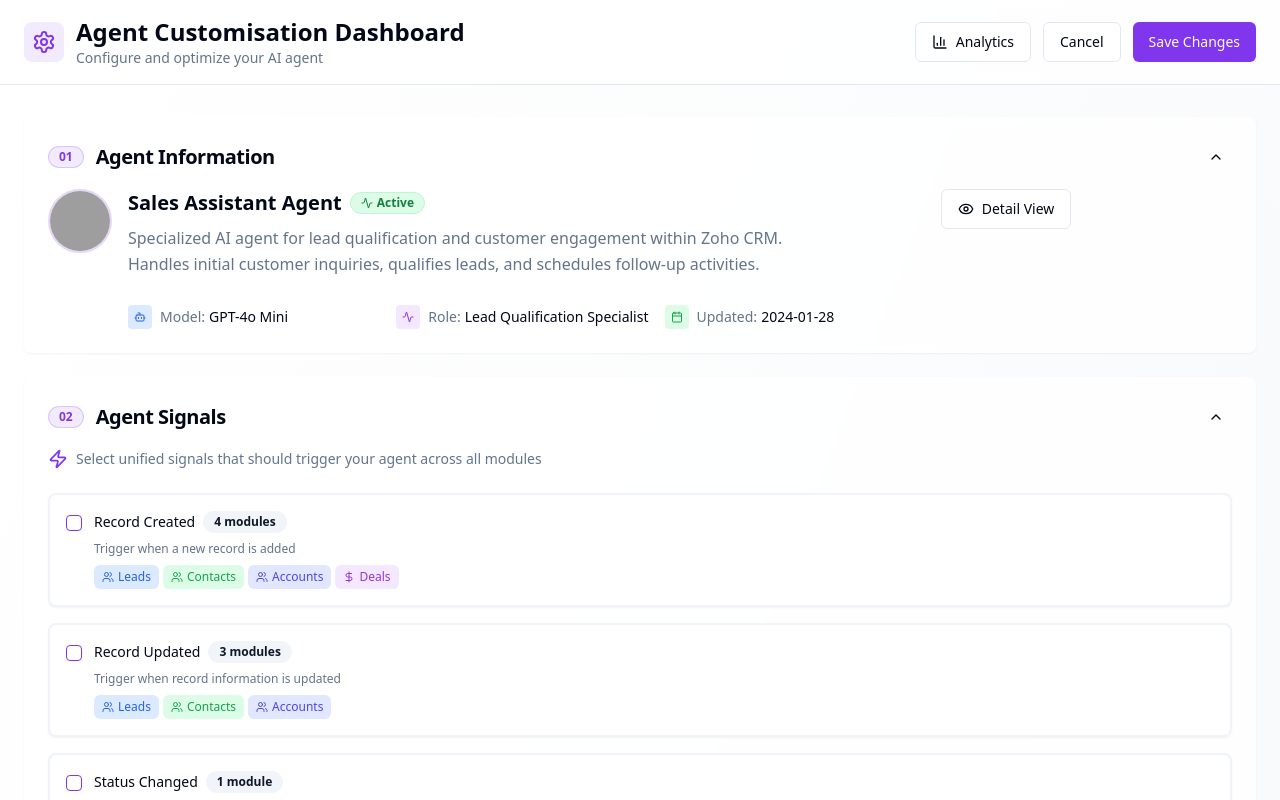
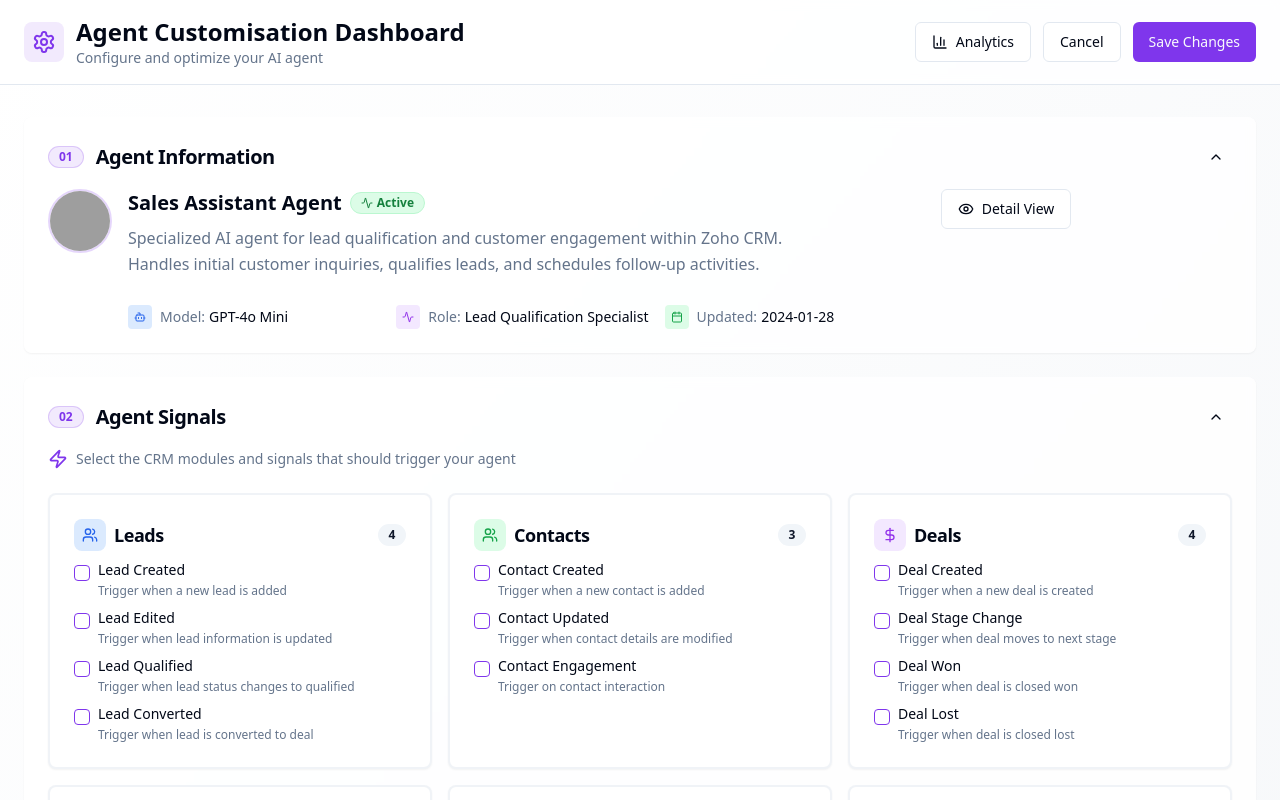
Before and after one commit to srisabarish0112/zoho-agent-forge, a React (Vite) app: page / in a window 1280 px wide. Shown: the top 800 px of the page. Built offline with nearby package versions, Linux system fonts and the light colour scheme; grey boxes are pictures that could not be loaded.

Commit message:
Reverted to commit 894591aef73ea819641c30a8f6b458ff9e1fe335

```diff
--- a/src/components/agent/AgentSignals.tsx
+++ b/src/components/agent/AgentSignals.tsx
@@ -5,7 +5,7 @@ import { Badge } from '@/components/ui/badge';
 import { Button } from '@/components/ui/button';
 import { Input } from '@/components/ui/input';
 import { Label } from '@/components/ui/label';
-import { Plus, Zap, Users, DollarSign, Mail, Phone, Calendar, FileText, Settings, MapPin } from 'lucide-react';
+import { Plus, Zap, Users, DollarSign, Mail, Phone, Calendar, FileText } from 'lucide-react';
 
 export const AgentSignals = () => {
   const [customSignal, setCustomSignal] = useState('');
@@ -17,11 +17,10 @@ export const AgentSignals = () => {
       icon: Users,
       color: 'bg-blue-100 text-blue-600',
       signals: [
-        { id: 'record_created', name: 'Record Created', description: 'Trigger when a new record is added' },
-        { id: 'record_updated', name: 'Record Updated', description: 'Trigger when record information is updated' },
-        { id: 'status_changed', name: 'Status Changed', description: 'Trigger when record status changes' },
-        { id: 'email_received', name: 'Email Received', description: 'Trigger when email is received' },
-        { id: 'email_sent', name: 'Email Sent', description: 'Trigger when email is sent' }
+        { id: 'lead_created', name: 'Lead Created', description: 'Trigger when a new lead is added' },
+        { id: 'lead_edited', name: 'Lead Edited', description: 'Trigger when lead information is updated' },
+        { id: 'lead_qualified', name: 'Lead Qualified', description: 'Trigger when lead status changes to qualified' },
+        { id: 'lead_converted', name: 'Lead Converted', description: 'Trigger when lead is converted to deal' }
       ]
     },
     {
@@ -29,23 +28,9 @@ export const AgentSignals = () => {
       icon: Users,
       color: 'bg-green-100 text-green-600',
       signals: [
-        { id: 'record_created', name: 'Record Created', description: 'Trigger when a new record is added' },
-        { id: 'record_updated', name: 'Record Updated', description: 'Trigger when record details are modified' },
-        { id: 'email_received', name: 'Email Received', description: 'Trigger when email is received' },
-        { id: 'email_sent', name: 'Email Sent', description: 'Trigger when email is sent' },
-        { id: 'engagement_activity', name: 'Engagement Activity', description: 'Trigger on contact interaction' }
-      ]
-    },
-    {
-      name: 'Accounts',
-      icon: Users,
-      color: 'bg-indigo-100 text-indigo-600',
-      signals: [
-        { id: 'record_created', name: 'Record Created', description: 'Trigger when a new record is added' },
-        { id: 'record_updated', name: 'Record Updated', description: 'Trigger when record is updated' },
-        { id: 'email_received', name: 'Email Received', description: 'Trigger when email is received' },
-        { id: 'email_sent', name: 'Email Sent', description: 'Trigger when email is sent' },
-        { id: 'revenue_milestone', name: 'Revenue Milestone', description: 'Trigger when revenue targets are met' }
+        { id: 'contact_created', name: 'Contact Created', description: 'Trigger when a new contact is added' },
+        { id: 'contact_updated', name: 'Contact Updated', description: 'Trigger when contact details are modified' },
+        { id: 'contact_engagement', name: 'Contact Engagement', description: 'Trigger on contact interaction' }
       ]
     },
     {
@@ -53,11 +38,10 @@ export const AgentSignals = () => {
       icon: DollarSign,
       color: 'bg-purple-100 text-purple-600',
       signals: [
-        { id: 'record_created', name: 'Record Created', description: 'Trigger when a new deal is created' },
-        { id: 'stage_changed', name: 'Stage Changed', description: 'Trigger when deal moves to next stage' },
+        { id: 'deal_created', name: 'Deal Created', description: 'Trigger when a new deal is created' },
+        { id: 'deal_stage_change', name: 'Deal Stage Change', description: 'Trigger when deal moves to next stage' },
         { id: 'deal_won', name: 'Deal Won', description: 'Trigger when deal is closed won' },
-        { id: 'deal_lost', name: 'Deal Lost', description: 'Trigger when deal is closed lost' },
-        { id: 'email_sent', name: 'Email Sent', description: 'Trigger when email is sent' }
+        { id: 'deal_lost', name: 'Deal Lost', description: 'Trigger when deal is closed lost' }
       ]
     },
     {
@@ -67,8 +51,7 @@ export const AgentSignals = () => {
       signals: [
         { id: 'task_created', name: 'Task Created', description: 'Trigger when a new task is created' },
         { id: 'event_scheduled', name: 'Event Scheduled', description: 'Trigger when an event is scheduled' },
-        { id: 'call_logged', name: 'Call Logged', description: 'Trigger when a call activity is logged' },
-        { id: 'email_sent', name: 'Email Sent', description: 'Trigger when email is sent' }
+        { id: 'call_logged', name: 'Call Logged', description: 'Trigger when a call activity is logged' }
       ]
     },
     {
@@ -77,7 +60,6 @@ export const AgentSignals = () => {
       color: 'bg-red-100 text-red-600',
       signals: [
         { id: 'email_sent', name: 'Email Sent', description: 'Trigger when an email is sent' },
-        { id: 'email_received', name: 'Email Received', description: 'Trigger when email is received' },
         { id: 'email_opened', name: 'Email Opened', description: 'Trigger when email is opened by recipient' },
         { id: 'email_clicked', name: 'Email Clicked', description: 'Trigger when email link is clicked' }
       ]
@@ -93,36 +75,6 @@ export const AgentSignals = () => {
       ]
     }
   ];
-
-  // Unify signals across modules
-  const unifiedSignals = () => {
-    const signalMap = new Map();
-
-    modules.forEach(module => {
-      module.signals.forEach(signal => {
-        if (signalMap.has(signal.id)) {
-          signalMap.get(signal.id).modules.push({
-            name: module.name,
-            icon: module.icon,
-            color: module.color
-          });
-        } else {
-          signalMap.set(signal.id, {
-            id: signal.id,
-            name: signal.name,
-            description: signal.description,
-            modules: [{
-              name: module.name,
-              icon: module.icon,
-              color: module.color
-            }]
-          });
-        }
-      });
-    });
-
-    return Array.from(signalMap.values());
-  };
 
   const handleSignalToggle = (signalId: string) => {
     setSelectedSignals(prev =>
@@ -144,70 +96,52 @@ export const AgentSignals = () => {
       <div className="flex items-center gap-2 mb-4">
         <Zap className="h-5 w-5 text-primary" />
         <span className="text-sm text-muted-foreground">
-          Select unified signals that should trigger your agent across all modules
+          Select the CRM modules and signals that should trigger your agent
         </span>
       </div>
 
-      {/* Unified Signals */}
-      <div className="space-y-4">
-        {unifiedSignals().map((signal) => (
-          <Card key={signal.id} className="border-2 border-border/50 hover:border-primary/30 transition-all">
-            <CardContent className="p-4">
-              <div className="flex items-start justify-between gap-4">
-                <div className="flex items-start space-x-3 flex-1">
+      <div className="grid grid-cols-1 md:grid-cols-2 lg:grid-cols-3 gap-4">
+        {modules.map((module) => {
+          const Icon = module.icon;
+          return (
+            <Card key={module.name} className="border-2 border-border/50 hover:border-primary/30 transition-all">
+              <CardHeader className="pb-3">
+                <CardTitle className="flex items-center gap-2 text-lg">
+                  <div className={`p-2 rounded-lg ${module.color}`}>
+                    <Icon className="h-4 w-4" />
+                  </div>
+                  {module.name}
+                  <Badge variant="secondary" className="ml-auto text-xs">
+                    {module.signals.length}
+                  </Badge>
+                </CardTitle>
+              </CardHeader>
+              <CardContent className="space-y-3">
+                {module.signals.map((signal) => (
+                  <div key={signal.id} className="flex items-start space-x-2">
                     <Checkbox
                       id={signal.id}
                       checked={selectedSignals.includes(signal.id)}
                       onCheckedChange={() => handleSignalToggle(signal.id)}
-                    className="mt-1"
+                      className="mt-0.5"
                     />
-                  <div className="flex-1 space-y-2">
-                    <div className="flex items-center gap-2">
+                    <div className="grid gap-1.5 leading-none">
                       <Label
                         htmlFor={signal.id}
                         className="text-sm font-medium leading-none peer-disabled:cursor-not-allowed peer-disabled:opacity-70"
                       >
                         {signal.name}
                       </Label>
-                      <Badge variant="secondary" className="text-xs">
-                        {signal.modules.length} module{signal.modules.length > 1 ? 's' : ''}
-                      </Badge>
-                    </div>
                       <p className="text-xs text-muted-foreground">
                         {signal.description}
                       </p>
-                    {/* Show applicable modules */}
-                    <div className="flex flex-wrap gap-1">
-                      {signal.modules.map((module, index) => {
-                        const Icon = module.icon;
-                        return (
-                          <div key={index} className={`inline-flex items-center gap-1 px-2 py-1 rounded-md text-xs ${module.color}`}>
-                            <Icon className="h-3 w-3" />
-                            {module.name}
                     </div>
+                  </div>
+                ))}
+              </CardContent>
+            </Card>
           );
         })}
-                    </div>
-                  </div>
-                </div>
-
-                {/* Condition and Param Mapping buttons */}
-                {selectedSignals.includes(signal.id) && (
-                  <div className="flex gap-2">
-                    <Button variant="outline" size="sm" className="h-8 px-3">
-                      <Settings className="h-3 w-3 mr-1" />
-                      Condition
-                    </Button>
-                    <Button variant="outline" size="sm" className="h-8 px-3">
-                      <MapPin className="h-3 w-3 mr-1" />
-                      Param Mapping
-                    </Button>
-                  </div>
-                )}
-              </div>
-            </CardContent>
-          </Card>
-        ))}
       </div>
 
       {/* Custom Signals */}
```
Lines whose indentation alone changed are shown as unchanged.
